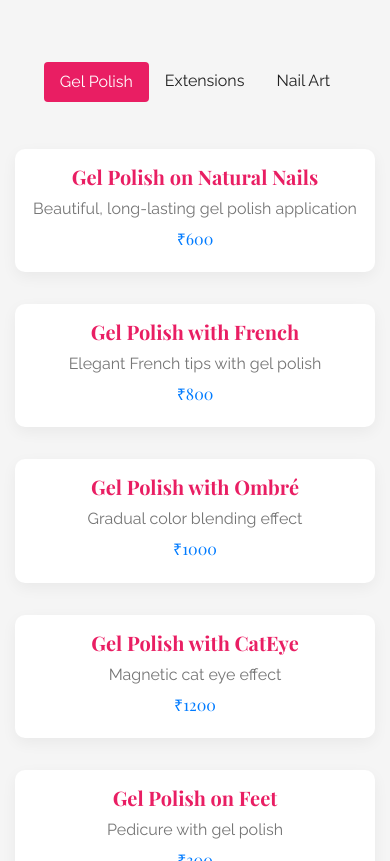
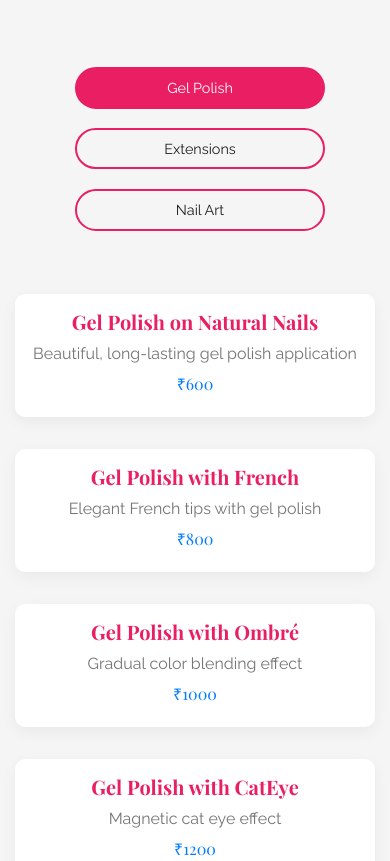
Before and after one commit to yashgohel25/nail, a plain HTML site: page index.html in a window 390 px wide. Shown: the part 2003-2864 px from the top of the page. Drawn offline with nearby package versions, Linux system fonts and the light colour scheme; a web font is replaced by a local one.

Commit message:
Update index.html

```diff
--- a/index.html
+++ b/index.html
@@ -538,7 +538,52 @@
                 font-size: 22px;
             }
         }
+        .nav.site-tab-nav.nav-pills .nav-link {
+    border: 2px solid #e91e63; /* Border color as requested */
+    border-radius: 24px; /* Reduced border radius */
+    margin: 0 10px; /* Added gap between buttons */
+    padding: 10px 20px;
+    transition: all 0.3s ease;
+}
 
+/* Active state styling */
+.nav.site-tab-nav.nav-pills .nav-link.active {
+    background-color: #e91e63;
+    border-color: #e91e63;
+    color: white;
+}
+
+/* Hover state styling */
+.nav.site-tab-nav.nav-pills .nav-link:hover {
+
+    border-color: #e91e63;
+    transform: translateY(-2px);
+}
+
+/* Mobile responsive adjustments */
+@media (max-width: 768px) {
+    .nav.site-tab-nav.nav-pills .nav-link {
+        margin: 5px; /* Reduced gap on mobile */
+        padding: 8px 15px;
+        font-size: 0.9rem;
+    }
+
+    .nav.site-tab-nav.nav-pills {
+        flex-direction: column;
+        align-items: center;
+    }
+
+    .nav.site-tab-nav.nav-pills .nav-item {
+        margin-bottom: 10px;
+        width: 100%;
+        max-width: 250px;
+    }
+
+    .nav.site-tab-nav.nav-pills .nav-link {
+        text-align: center;
+        width: 100%;
+    }
+}
     </style>
     <!-- Google tag (gtag.js) -->
 <script async src="https://www.googletagmanager.com/gtag/js?id=G-YQR57JXBTE"></script>
@@ -663,7 +708,7 @@
                 <div class="col-md-12 text-center">
                     <ul class="nav site-tab-nav nav-pills mb-5 justify-content-center" id="pills-tab" role="tablist">
                         <li class="nav-item site-animate">
-                            <a class="nav-link active" id="pills-breakfast-tab" data-toggle="pill" href="#pills-breakfast" role="tab" aria-controls="pills-breakfast" aria-selected="true">Gel Polish</a>
+                            <a class="nav-link active" id="pills-breakfast-tab" data-toggle="pill" href="#pills-breakfast" role="tab" aria-controls="pills-breakfast" aria-selected="true" >Gel Polish</a>
                         </li>
                         <li class="nav-item site-animate">
                             <a class="nav-link" id="pills-lunch-tab" data-toggle="pill" href="#pills-lunch" role="tab" aria-controls="pills-lunch" aria-selected="false">Extensions</a>
```
